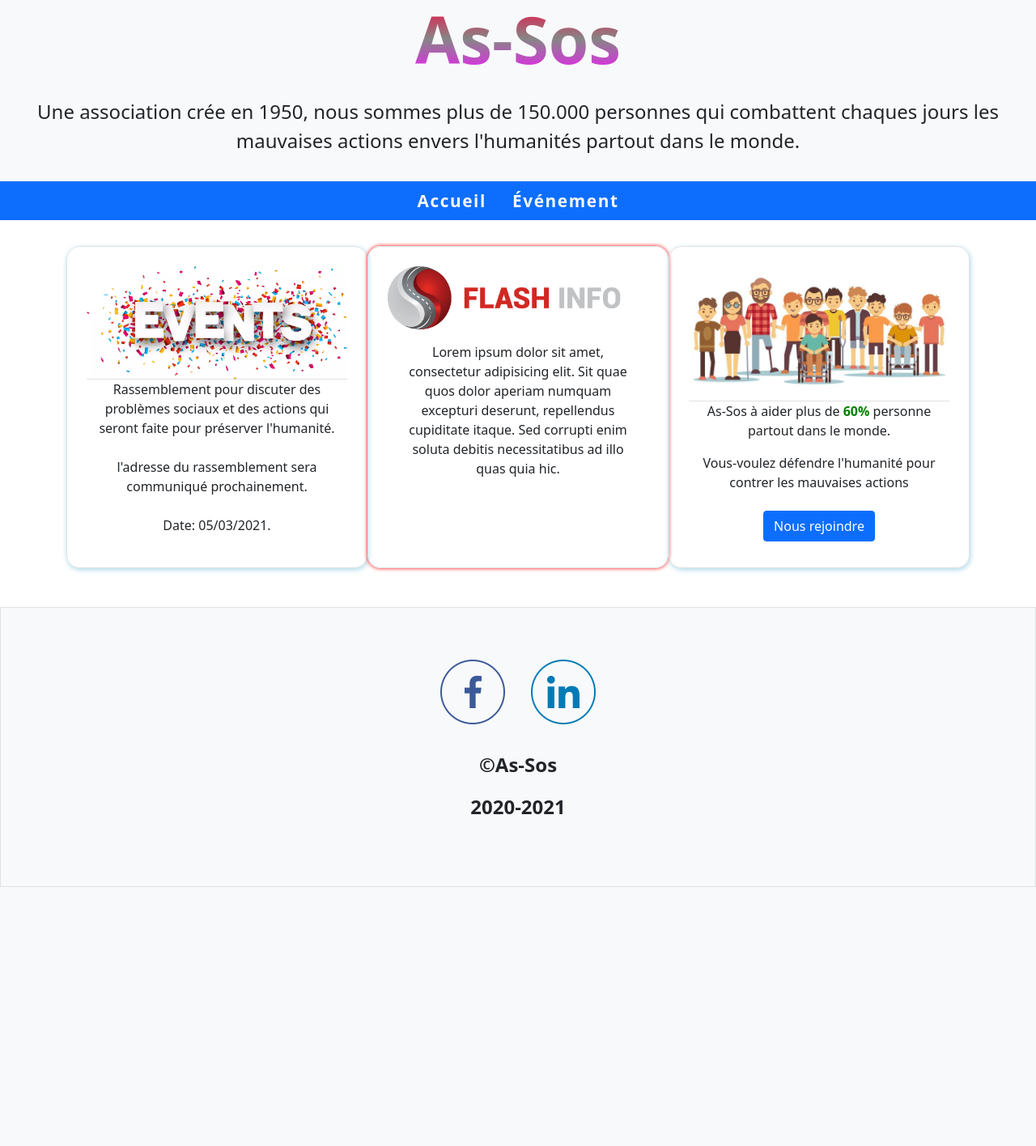
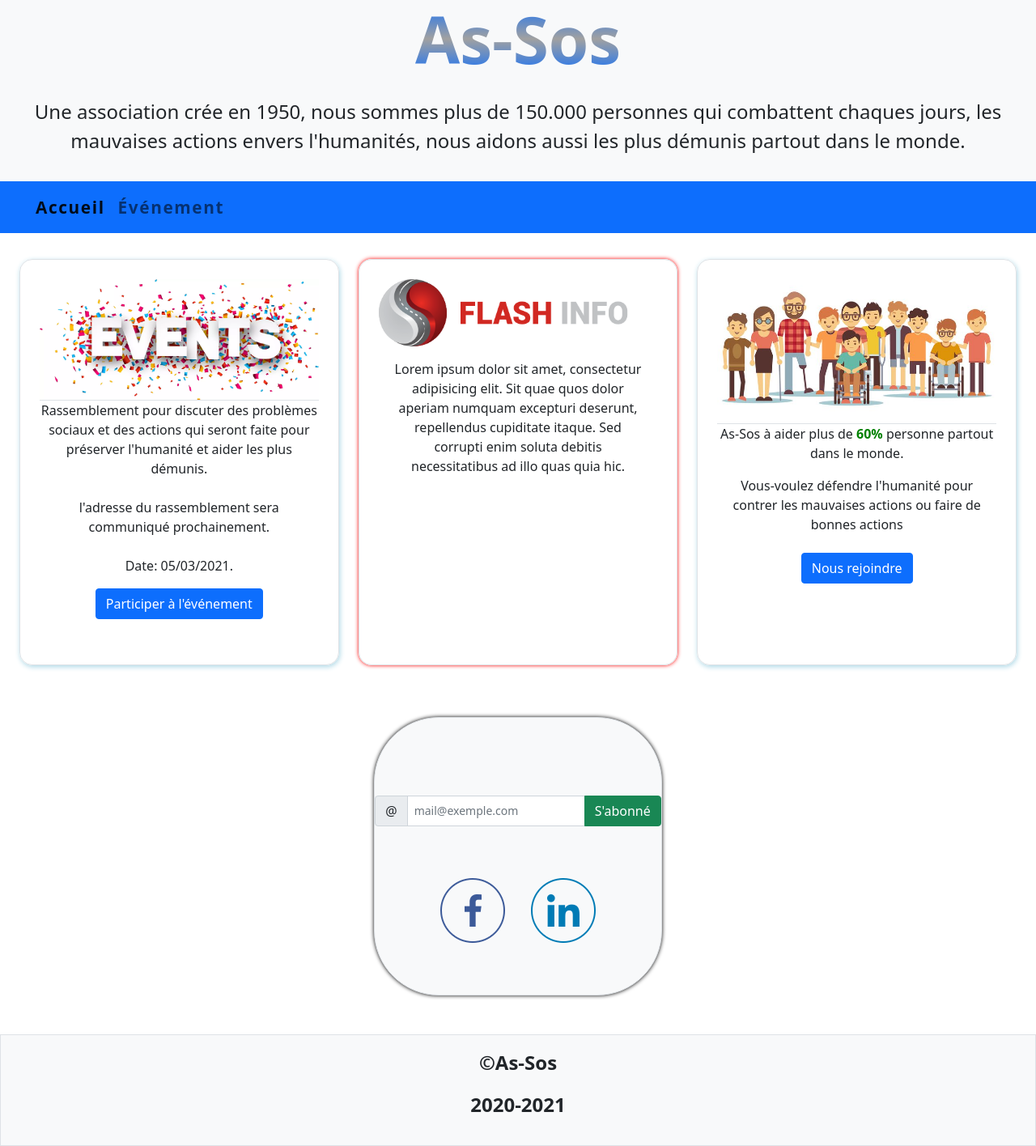
Before and after one commit to Jamsapps/eval, a PHP site: page / in a window 1280 px wide. Shown: the whole page at 81% size. Before the commit the page ends 1096 px from the top, so only its background shows below. Run offline with PHP 8.4, Linux system fonts and the light colour scheme.

Commit message:
Modified Index and Event

```diff
--- a/Evaluation/css/index.css
+++ b/Evaluation/css/index.css
@@ -17,7 +17,7 @@ header {
 header h1 {
     font-weight: bold;
     font-size: 5rem;
-    background: -webkit-linear-gradient(rgb(255, 0, 64), rgb(134, 134, 134), rgb(247, 21, 255));
+    background: -webkit-linear-gradient(#0d6efd, rgb(161, 161, 161), #0d6efd);
     -webkit-background-clip: text;
     -webkit-text-fill-color: transparent;
 }
@@ -29,6 +29,8 @@ header h1 {
     object-fit: cover;
 }
 
+/* nav */
+
 .nav-link {
     color: rgb(248, 248, 248);
     line-height: 2rem;
@@ -37,18 +39,27 @@ header h1 {
     font-weight: bold;
 }
 
+
 .nav-link:hover {
     color: beige;
 }
 
 /* body */
 
-.flash-info, .event, .image-aside{
+/* Image */
+.flash-info,.image-aside {
     width: 100%;
     height: auto;
     object-fit: cover;
 }
 
+.event {
+    width: 100%;
+    height: auto;
+    object-fit: cover;
+}
+
+/* Paragraphe */
 .p1,.p2 {
     text-align: center;
     word-wrap: break-word;
@@ -59,28 +70,57 @@ header h1 {
     font-size: 1.5rem;
 }
 
-footer p {
-    font-weight: bold;
+/* Main */
+main
+{
+  content: '';
+  width: 100%;
+  animation: animate 0.9s linear ;
 }
 
+@keyframes animate {
+  0% {
+        transform:scaleX(0);
+        transform-origin: left;
+  }
+
+  50%
+  {
+        transform:scaleX(1);
+        transform-origin: left;
+  }
+
+  50.1%
+  {
+        transform:scaleX(1);
+        transform-origin: right;
+
+  }
+
+  100%
+  {
+        transform:scaleX(0);
+        transform-origin: right;
+
+  }
+}
+
+/* Section */
 article  {
     box-shadow: 0px 0px 5px red;
-    width: 100%;
 }
 
 aside {
     box-shadow: 1px 2px 6px lightblue;
-    width: 100%;
 }
-
-
 
 aside, article {
     text-align: center;
     padding: 1.5rem;
-    word-wrap: break-word;
     border-radius: 1rem;
     margin-top: 2rem;
+    height: 100%;
+    width: 100%;
 }
 
 aside span {
@@ -88,11 +128,11 @@ aside span {
     font-weight: bold;
 }
 
-
-
-/* footer */
-footer {
-    background-color: #f8f9fa;
+/* class section */
+.section {
+    border-radius: 5rem;
+    background-color:  #f8f9fa;
+    box-shadow: 0px 0px 5px black;
 }
 
 .Logo {
@@ -102,8 +142,18 @@ footer {
     object-fit: cover;
 }
 
+/* footer */
+
+footer {
+    background-color: #f8f9fa;
+    height: auto;
+}
+
+
+
 footer p {
     text-align: center;
+    font-weight: bold;
 }
 
 .copyright {
@@ -113,17 +163,31 @@ footer p {
     font-size: 1.5rem;
 }
 
-@media screen and (max-width: 990px) {
+@media screen and (max-width: 800px) {
 
     /* section */
-    main section{
+    main section {
         display: flex;
         flex-direction: column;
         justify-content: center;
     }
 
+    /* title */
+    header h1 {
+        font-weight: bold;
+        font-size: 3rem;
+        background: -webkit-linear-gradient(#0d6efd, rgb(161, 161, 161), #0d6efd);
+        -webkit-background-clip: text;
+        -webkit-text-fill-color: transparent;
+    }
+
+    /* description */
+    .p1 {
+        font-size: 1.2rem;
+    }
+
     /* button */
-    .btn button{
+    .btn button {
         width: 9rem;
     }
 }
--- a/Evaluation/index.html
+++ b/Evaluation/index.html
@@ -7,36 +7,47 @@
     <!-- CSS only -->
 <link href="https://cdn.jsdelivr.net/npm/bootstrap@5.0.0-beta1/dist/css/bootstrap.min.css" rel="stylesheet" integrity="sha384-giJF6kkoqNQ00vy+HMDP7azOuL0xtbfIcaT9wjKHr8RbDVddVHyTfAAsrekwKmP1" crossorigin="anonymous">
     <title>As-Sos</title>
-    <meta name="description" content="Une association crée en 1950, nous sommes plus de 150.000 personnes qui combattent chaques jours
+    <meta name="description" content="Une association crée en 1950, nous sommes plus de 150.000 personnes qui combattent chaques jours,
     les mauvaises actions envers l'humanités partout dans le monde.">
 </head>
 <body>
     <div class="container-fluid">
         <header class="row">
             <h1 class="text-center">As-Sos</h1>
-                <p class="p1 ">Une association crée en 1950, nous sommes plus de 150.000 personnes qui combattent chaques jours
-                    les mauvaises actions envers l'humanités partout dans le monde.
+                <p class="p1 ">
+                    Une association crée en 1950, nous sommes plus de 150.000 personnes qui combattent chaques jours,
+                    les mauvaises actions envers l'humanités, nous aidons aussi les plus démunis partout dans le monde.
                 </p>
-            <nav class="navbar-expand-lg bg-primary">
+            <nav class="navbar navbar-expand-lg navbar-light bg-primary">
                 <div class="container-fluid">
-                    <ul class="nav justify-content-center">
-                        <li class="nav nav-item">
-                            <a class="nav-link" href="index.html">Accueil</a>
+                    <button class="navbar-toggler" type="button" data-bs-toggle="collapse" data-bs-target="#navbarToggler" aria-controls="navbarToggler" aria-expanded="false" aria-label="Toggle navigation">
+                        <span class="navbar-toggler-icon"></span>
+                    </button>
+                    <div class="collapse navbar-collapse" id="navbarToggler">
+                        <ul class="navbar-nav">
+                            <li class="nav-item">
+                                <a class="nav-link active" href="index.html">Accueil</a>
+                            </li>
+                            <li class="nav-item">
                                 <a class="nav-link" href="event.html">Événement</a>
                             </li>
                         </ul>
                     </div>
+                </div>
             </nav>
         </header>
 
+        <!-- Main > section > Article & Aside-->
+            <main>
+                <section class="d-flex">
+
+                    <!-- Aside événement-->
                 <div class="container">
-            <main>
-                <section class="d-flex justify-content-center">
                     <aside class="border">
                         <img src="./Image/event.png" alt="événement" class="event border-bottom">
                         <p>
                             Rassemblement pour discuter des problèmes sociaux et des actions
-                            qui seront faite pour préserver l'humanité.
+                            qui seront faite pour préserver l'humanité et aider les plus démunis.
                             </br>
                             </br>
                             l'adresse du rassemblement sera communiqué prochainement.
@@ -44,8 +55,12 @@
                             </br>
                             Date: 05/03/2021.
                         </p>
+                        <button type="button" class="btn btn-primary" data-bs-toggle="modal" data-bs-target="#Modal" data-bs-whatever="@getbootstrap">Participer à l'événement</button>
                     </aside>
+                </div>
 
+                    <!-- Article flash info -->
+                <div class="container">
                     <article class="border">
                         <img src="./Image/flash-info.png" class="flash-info" alt="Flash-info">
                         <p class="p2">
@@ -54,35 +69,91 @@
                         Sed corrupti enim soluta debitis necessitatibus ad illo quas quia hic.
                         </p>
                     </article>
+                </div>
 
+                    <!-- Aside info sur As-Sos-->
+                <div class="container">
                     <aside class="border">
                         <img src="./Image/personne.jpg" class="image-aside border-bottom">
                         <p>As-Sos à aider plus de <span>60%</span> personne partout dans le monde.</p>
-                        <p>Vous-voulez défendre l'humanité pour contrer les mauvaises actions</p>
+                        <p>Vous-voulez défendre l'humanité pour contrer les mauvaises actions ou faire de bonnes actions</p>
                         <div class="btn">
                             <a href="rejoindre.html"><button class="btn btn-primary col-15">Nous rejoindre</button></a>
+                        </div>
                     </div>
                     </aside>
                 </section>
             </main>
+
+            <!--Modal-->
+            <div class="modal fade" id="Modal" tabindex="-1" aria-labelledby="ModalLabel" aria-hidden="true">
+                <div class="modal-dialog">
+                  <div class="modal-content">
+                    <div class="modal-header">
+                      <h5 class="modal-title" id="ModalLabel">Inscription à l'événement</h5>
+                      <button type="button" class="btn-close" data-bs-dismiss="modal" aria-label="Close"></button>
+                    </div>
+                    <div class="modal-body">
+                      <form>
+                        <div class="mb-3">
+                          <label for="recipient-name" class="col-form-label">Prénom</label>
+                          <input type="text" class="form-control" id="recipient-name" required>
+                        </div>
+                        <div class="mb-3">
+                          <label for="recipient-name" class="col-form-label">Nom</label>
+                          <input type="text" class="form-control" id="recipient-name" required>
+                        </div>
+                        <div class="mb-3">
+                          <label for="recipient-name" class="col-form-label">Date de naissance</label>
+                          <input type="date" class="form-control" id="recipient-name" required>
+                        </div>
+                        <div class="mb-3">
+                            <label for="recipient-name" class="col-form-label">Numéro de téléphone</label>
+                            <input type="tel" class="form-control" id="recipient-name" required>
+                          </div>
+                      </form>
+                    </div>
+                    <div class="modal-footer">
+                      <button type="button" class="btn btn-secondary" data-bs-dismiss="modal">Annulé</button>
+                      <button type="button" class="btn btn-primary">Validé mon inscription</button>
+                    </div>
+                  </div>
+                </div>
               </div>
 
-        <div class="d-flex flex-column">
-            <div class="row justify-content-center">
-                <footer class="border py-5 mt-5">
-                    <div class="d-flex justify-content-center">
+            <!-- register at news-->
+
+
+
+    <div class="container">
+        <div class="d-flex justify-content-center mt-5">
+            <div class="section border py-5 mt-5">
+                <!-- follow the news of As-Sos -->
+                <div class="input-group input-group-md mb-5 pt-5 justify-content-center">
+                    <span class="input-group-text" id="inputGroup-sizing-sm">@</span>
+                    <input type="email" class="form-control form-control-sm" id="email" placeholder="mail@exemple.com" required>
+                    <button type="submit" class="btn btn-success">S'abonné</button>
+                </div>
+                <div class="d-flex justify-content-center mt-2">
+                        <!-- Réseaux sociaux -->
                     <img src="./Image/facebook.png" class="Logo">
                     <img src="./Image/linkedin.png" class="Logo">
                 </div>
+            </div>
+        </div>
+    </div>
+                <!--Copyright-->
+    <div class="d-flex flex-column">
+        <div class="row justify-content-center mt-5">
+            <footer class="border">
                 <div class="copyright">
-                        <!--Copyright-->
                     <p>&copy;As-Sos</p>
                     <p>2020-2021</p>
                 </div>
             </footer>
         </div>
     </div>
-    </div>
+
 <script src="https://cdn.jsdelivr.net/npm/bootstrap@5.0.0-beta1/dist/js/bootstrap.bundle.min.js" integrity="sha384-ygbV9kiqUc6oa4msXn9868pTtWMgiQaeYH7/t7LECLbyPA2x65Kgf80OJFdroafW" crossorigin="anonymous"></script>
 </body>
 </html>
```
Also changed, not shown: Evaluation/css/event.css (+14 -0 lines), Evaluation/event.html (+9 -16 lines). Lines whose indentation alone changed are shown as unchanged.
